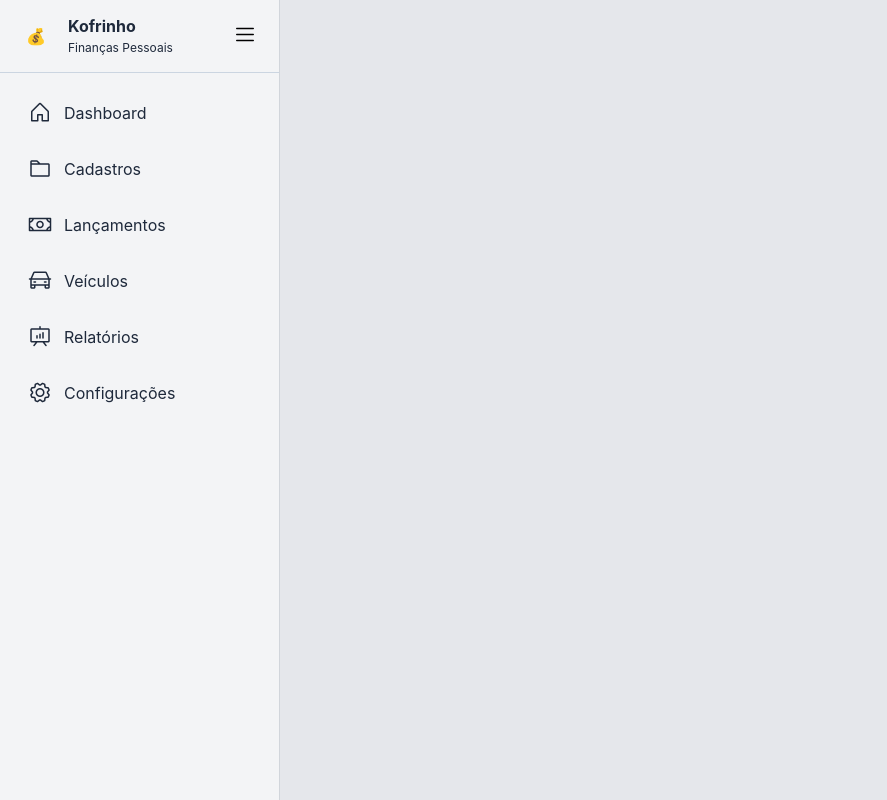
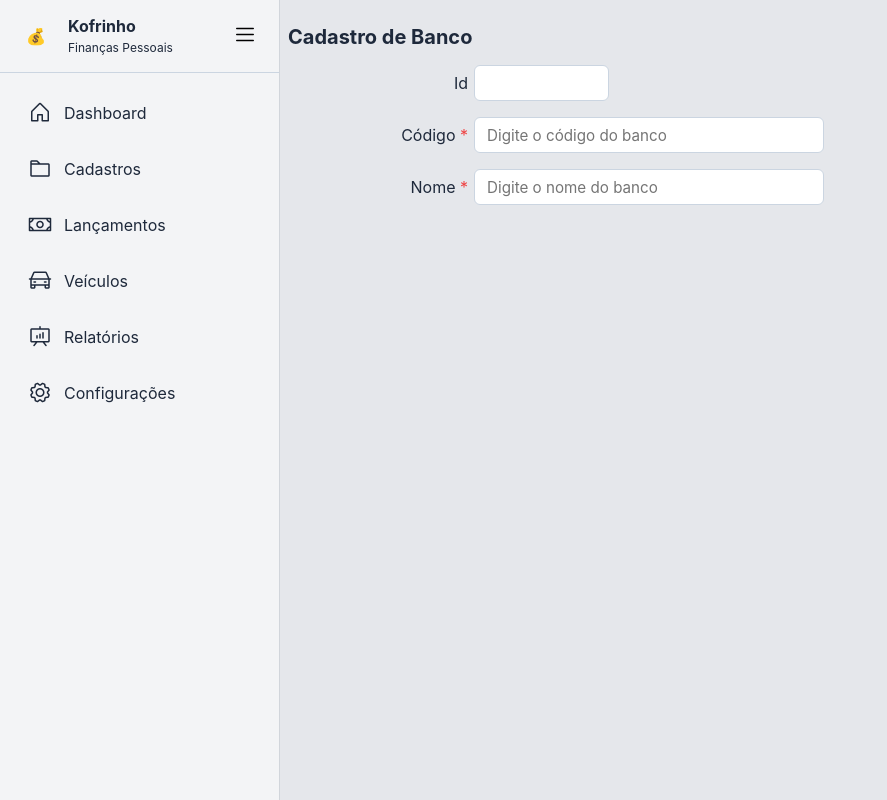
Before and after one commit to fabriciohenriquesilva/kofrinho, an Angular app in the folder frontend/: page /bancos/create in a window 1280 px wide. Before the commit this address led to /. Shown: the whole page, without its empty margins (0-887 px from the left). Built offline with nearby package versions, Linux system fonts and the light colour scheme; no server answers.

Commit message:
feat: criação da tela de cadastro de bancos

```diff
--- a/frontend/src/app/app.routes.ts
+++ b/frontend/src/app/app.routes.ts
@@ -1,3 +1,18 @@
 import { Routes } from '@angular/router';
+import {BancoList} from './components/banco/banco-list/banco-list';
+import {BancoForm} from './components/banco/banco-form/banco-form';
 
-export const routes: Routes = [];
+export const routes: Routes = [
+    {
+        path: 'bancos',
+        component: BancoList
+    },
+    {
+        path: 'bancos/edit/:id',
+        component: BancoForm
+    },
+    {
+        path: 'bancos/create',
+        component: BancoForm
+    },
+];
--- /dev/null
+++ b/frontend/src/app/components/banco/banco-form/banco-form.html
@@ -0,0 +1,24 @@
+<h2 class="title-page">Cadastro de Banco</h2>
+
+<form>
+    <app-number-input label="Id"
+                      name="id"
+                      [(value)]="model.id"
+                      [isDisabled]="false">
+    </app-number-input>
+
+    <app-text-input label="Código"
+                    name="codigo"
+                    [(value)]="model.codigo"
+                    placeholder="Digite o código do banco"
+                    [required]="true"
+    ></app-text-input>
+
+    <app-text-input label="Nome"
+                    name="nome"
+                    [(value)]="model.nome"
+                    placeholder="Digite o nome do banco"
+                    [required]="true"
+    ></app-text-input>
+
+</form>
--- /dev/null
+++ b/frontend/src/app/components/banco/banco-form/banco-form.ts
@@ -0,0 +1,32 @@
+import {ChangeDetectorRef, Component, OnInit} from '@angular/core';
+import {Banco} from '../classes/banco';
+import {FormsModule} from "@angular/forms";
+import {BancoService} from '../banco-service';
+import {TextInputComponent} from '../../../shared/text-input/text-input.component';
+import {NumberInputComponent} from '../../../shared/number-input/number-input.component';
+
+@Component({
+    selector: 'app-banco-form',
+    imports: [FormsModule, TextInputComponent, NumberInputComponent,],
+    templateUrl: './banco-form.html',
+    styleUrl: './banco-form.scss',
+    providers: [BancoService],
+    standalone: true,
+})
+export class BancoForm implements OnInit {
+
+    model: Banco;
+
+    constructor(private bancoService: BancoService,
+                private cdr: ChangeDetectorRef) {
+        this.model = new Banco();
+    }
+
+    ngOnInit(): void {
+        this.bancoService.getById(3).subscribe(banco => {
+            Object.assign(this.model, banco);
+            this.cdr.markForCheck();
+        });
+    }
+
+}
--- /dev/null
+++ b/frontend/src/app/components/banco/banco-list/banco-list.html
@@ -0,0 +1 @@
+<p>banco-list works!</p>
--- /dev/null
+++ b/frontend/src/app/components/banco/banco-list/banco-list.ts
@@ -0,0 +1,9 @@
+import { Component } from '@angular/core';
+
+@Component({
+    selector: 'app-banco-list',
+    imports: [],
+    templateUrl: './banco-list.html',
+    styleUrl: './banco-list.scss',
+})
+export class BancoList {}
--- /dev/null
+++ b/frontend/src/app/components/banco/banco-service.ts
@@ -0,0 +1,14 @@
+import {RestService} from '../../shared/services/rest-service';
+import {Banco} from './classes/banco';
+import {Injectable} from '@angular/core';
+
+@Injectable({
+    providedIn: 'root',
+})
+export class BancoService extends RestService<Banco> {
+
+    constructor() {
+        super('bancos');
+    }
+
+}
--- /dev/null
+++ b/frontend/src/app/components/banco/classes/banco.ts
@@ -0,0 +1,13 @@
+export class Banco {
+
+    id?: number;
+
+    nome?: string;
+
+    codigo?: string;
+
+    dataCriacao?: Date;
+
+    version?: number;
+
+}
--- a/frontend/src/styles.scss
+++ b/frontend/src/styles.scss
@@ -34,6 +34,12 @@ textarea {
     font: inherit;
 }
 
+.title-page {
+    font-size: $font-size-xl;
+    font-weight: 700;
+    color: var(--color-text);
+}
+
 /* UTILITIES */
 
 .w-full {
```
Also changed, not shown: frontend/src/app/components/banco/banco-form/banco-form.scss (added), frontend/src/app/components/banco/banco-list/banco-list.scss (added).
